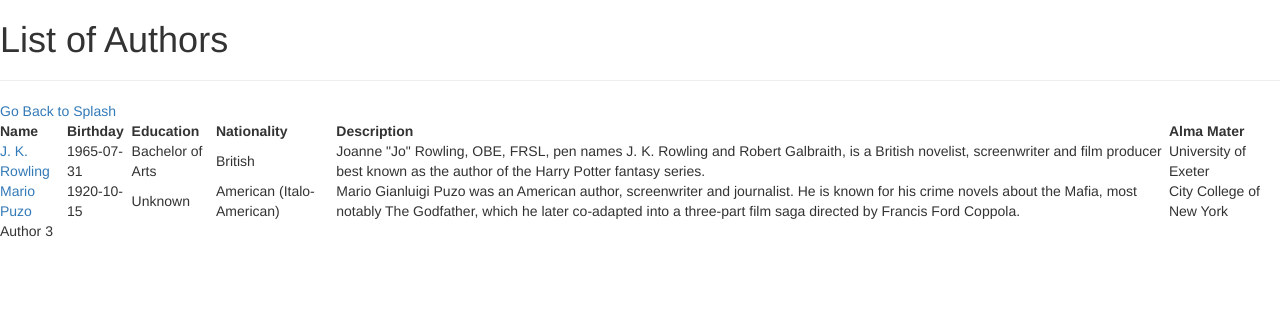
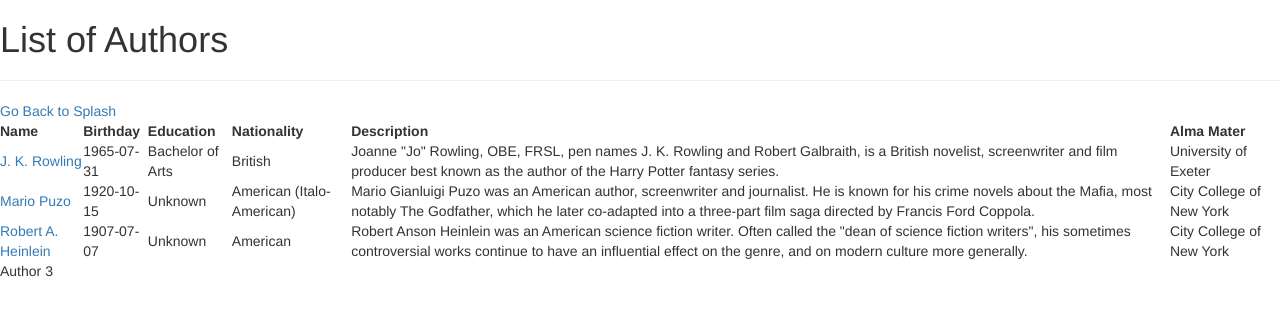
Before and after one commit to Jacobbtemple/cs329e-idb, a Flask app: page /authors in a window 1280 px wide. Shown: the top 316 px of the page. Run offline with Flask 2, Linux system fonts and the light colour scheme; some libraries are stand-ins or nearby versions.

Commit message:
updating authors.html

```diff
--- a/templates/authors.html
+++ b/templates/authors.html
@@ -22,7 +22,8 @@
 		<tbody>
 		  <tr><td><a href = {{ url_for('jkrowling') }}>J. K. Rowling</a></td><td>1965-07-31</td><td>Bachelor of Arts</td><td>British</td><td>Joanne "Jo" Rowling, OBE, FRSL, pen names J. K. Rowling and Robert Galbraith, is a British novelist, screenwriter and film producer best known as the author of the Harry Potter fantasy series. </td><td>University of Exeter</td></tr>
 		  <tr><td><a href = {{ url_for('mariopuzo') }}>Mario Puzo</a></td><td>1920-10-15</td><td>Unknown</td><td>American (Italo-American)</td><td>Mario Gianluigi Puzo was an American author, screenwriter and journalist. He is known for his crime novels about the Mafia, most notably The Godfather, which he later co-adapted into a three-part film saga directed by Francis Ford Coppola.</td><td>City College of New York</td></tr>
-		  <tr><td>Author 3</td><td></td><td></td><td></td><td></td><td></td></tr>
+      <tr><td><a href = {{ url_for('Heinlein') }}>Robert A. Heinlein</a></td><td>1907-07-07</td><td>Unknown</td><td>American</td><td>Robert Anson Heinlein was an American science fiction writer. Often called the "dean of science fiction writers", his sometimes controversial works continue to have an influential effect on the genre, and on modern culture more generally.</td><td>City College of New York</td></tr>
+      <tr><td>Author 3</td><td></td><td></td><td></td><td></td><td></td></tr>
 		</tbody>
 		<tfoot>
 		<!-- example of calculating totals from a table-->
```
